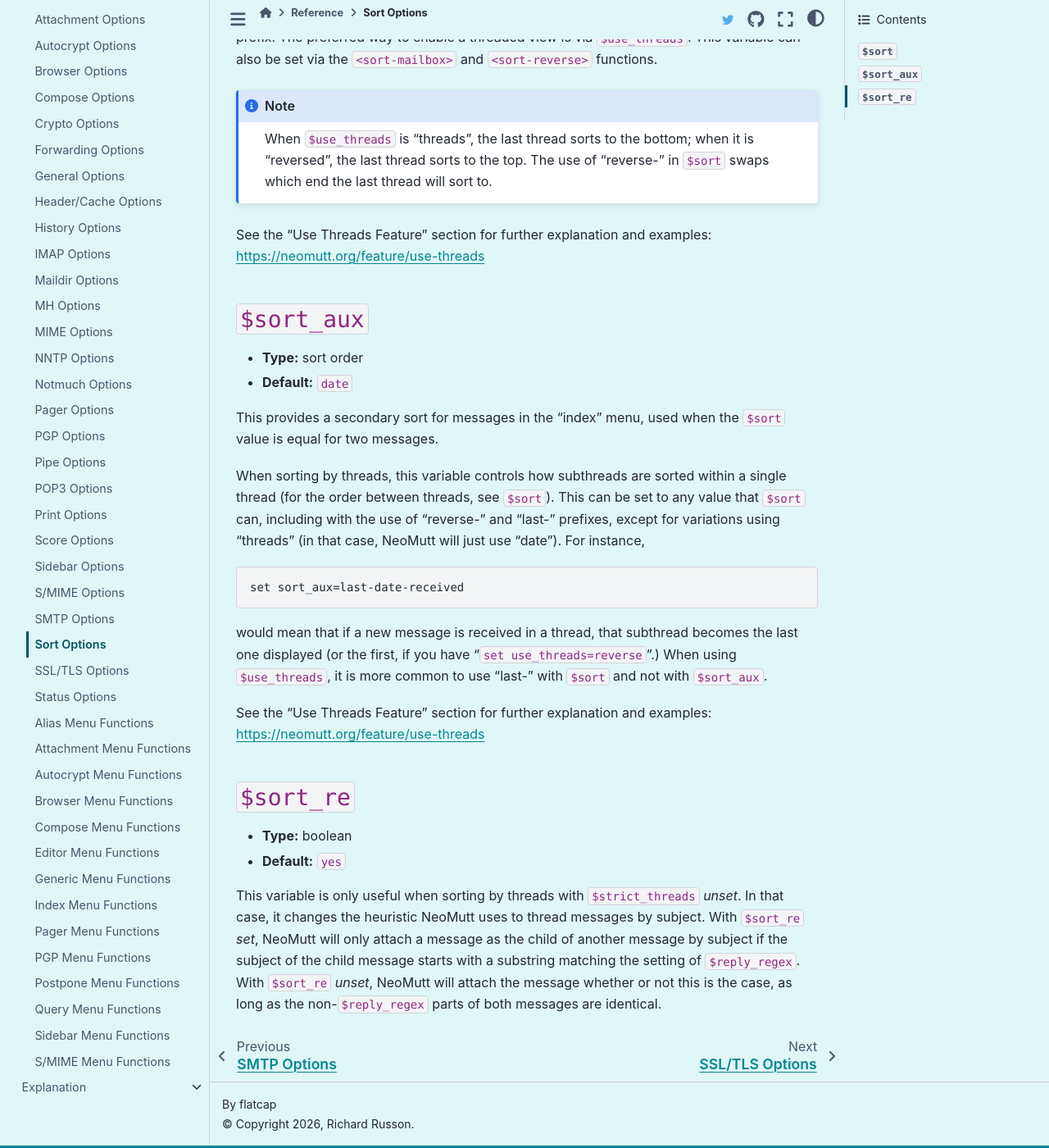
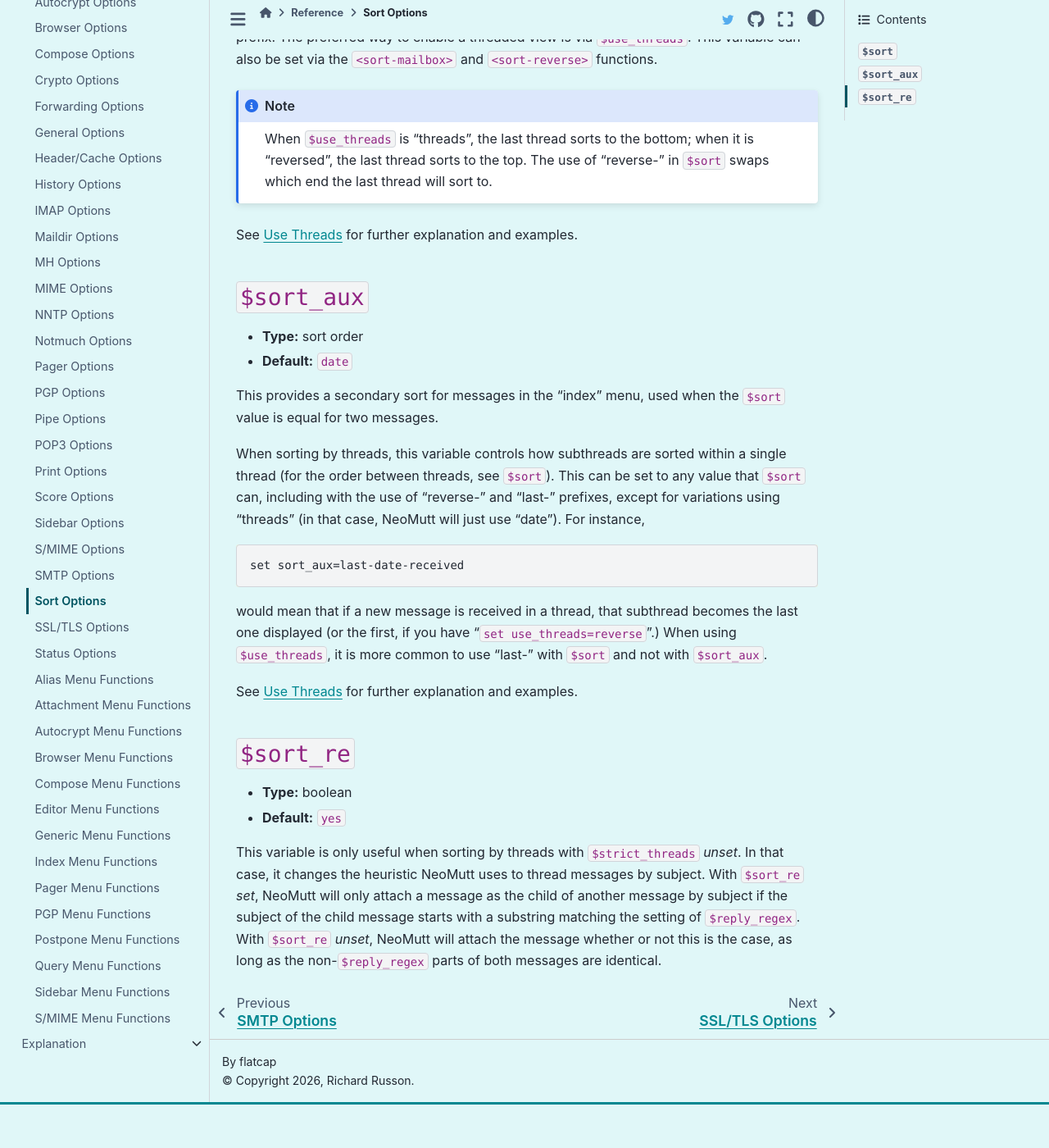
Before and after one commit to neomutt/docs, a Sphinx documentation site: the page built from docs/reference/options/sort.md, in a window 1280 px wide and 1400 px high, scrolled down 1451 px. Shown: the whole window at 82% size. Built offline with Sphinx 7.4.7 and the Sphinx Book theme 1.1.4, drawn with Linux system fonts in a browser that asks for light colours; after the commit the page ends 2798 px from its top, so only the background shows below that.

Commit message:
docs: replace absolute neomutt.org links with relative links
Convert links to neomutt.org/guide and neomutt.org/feature to
relative cross-references so the docs work when built locally.

```diff
--- a/docs/reference/options/sort.md
+++ b/docs/reference/options/sort.md
@@ -52,7 +52,7 @@
 When `$use_threads` is "threads", the last thread sorts to the bottom; when it is "reversed", the last thread sorts to the top. The use of "reverse-" in `$sort` swaps which end the last thread will sort to.
 :::
 
-See the "Use Threads Feature" section for further explanation and examples: <https://neomutt.org/feature/use-threads>
+See [Use Threads](../../howto/threads) for further explanation and examples.
 
 (sort-aux)=
 ## `$sort_aux`
@@ -70,7 +70,7 @@
 
 would mean that if a new message is received in a thread, that subthread becomes the last one displayed (or the first, if you have "`set use_threads=reverse`".) When using `$use_threads`, it is more common to use "last-" with `$sort` and not with `$sort_aux`.
 
-See the "Use Threads Feature" section for further explanation and examples: <https://neomutt.org/feature/use-threads>
+See [Use Threads](../../howto/threads) for further explanation and examples.
 
 (sort-re)=
 ## `$sort_re`
```
Also changed, not shown: docs/reference/options/general.md (+2 -2 lines).
